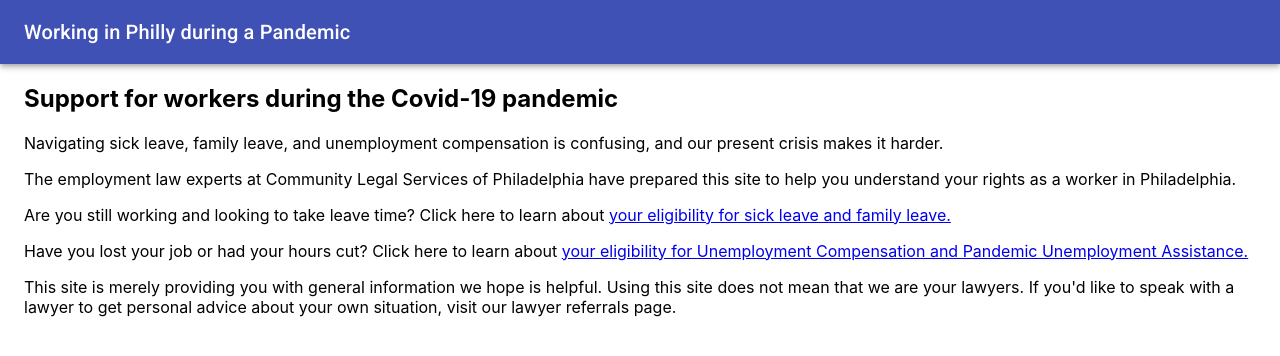
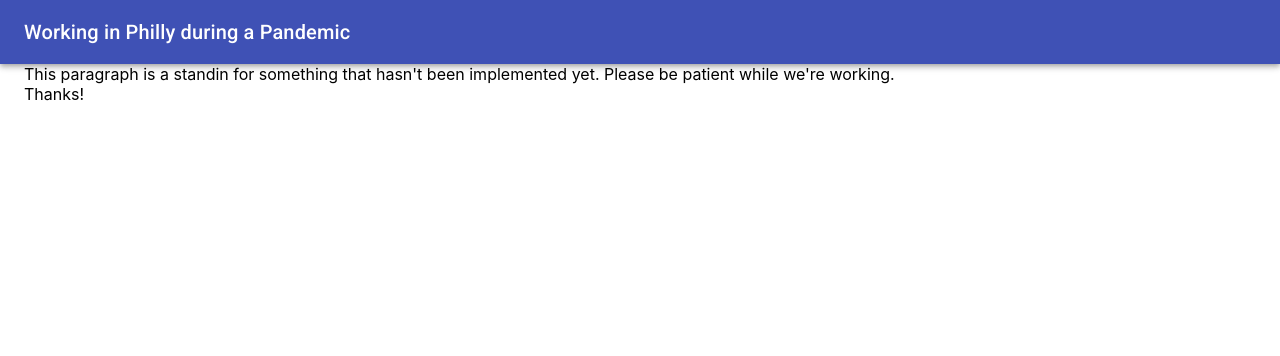
Before and after one commit to CLSPhila/philly-worker-support, a React (Create React App) app: page /questions/leave-benefits in a window 1280 px wide. Shown: the top 356 px of the page. Built offline with nearby package versions, Linux system fonts and the light colour scheme.

Commit message:
endpoints are routes, now, not just components w/in the Questioner, so user can save a url and revisit it.

```diff
--- a/src/App.js
+++ b/src/App.js
@@ -2,8 +2,11 @@
 import { BrowserRouter as Router, Switch, Route } from "react-router-dom";
 import "./App.css";
 import { LandingPage } from "./components/pages/LandingPage";
+import { INTERVIEW_SLUG as leaveBenefitsUrl } from "./components/interviews/LeaveBenefitsQuestions";
+import { INTERVIEW_SLUG as ucBenefitsUrl } from "./components/interviews/UCandPUAQuestions";
 import { LeaveBenefitsInterview } from "./components/pages/LeaveBenefitsInterview";
 import { UCandPUAInterview } from "./components/pages/UCandPUAInterview";
+import { ExplanationPage } from "./components/pages/ExplanationPage";
 import AppBar from "@material-ui/core/AppBar";
 import { makeStyles } from "@material-ui/core/styles";
 import Toolbar from "@material-ui/core/Toolbar";
@@ -40,12 +43,16 @@
       </nav>
       <Container>
         <Switch>
-          <Route path="/leave-benefits">
+          <Route exact path={"/" + leaveBenefitsUrl}>
             <LeaveBenefitsInterview />
           </Route>
-          <Route path="/uc-pua-benefits">
+          <Route exact path={"/" + ucBenefitsUrl}>
             <UCandPUAInterview />
           </Route>
+          <Route
+            path="/:interviewSlug/:explanationSlug"
+            component={ExplanationPage}
+          ></Route>
           <Route path="/">
             <LandingPage />
           </Route>
--- a/src/components/interviews/LeaveBenefitsQuestions.js
+++ b/src/components/interviews/LeaveBenefitsQuestions.js
@@ -1,4 +1,5 @@
 import React from "react";
+import { Redirect } from "react-router-dom";
 import NotImplementedYet from "../extras/NotImplementedYet";
 import AreYouCurrentlyWorking from "../questions/AreYouCurrentlyWorking";
 import NotCurrentlyWorking from "../questions/NotCurrentlyWorking";
@@ -28,6 +29,8 @@
  * question.
  */
 
+export const INTERVIEW_SLUG = "leave-benefits";
+
 /**
  * Given the current answers to the questions, return the component that should get rendered.
  * @param {*} state
@@ -48,7 +51,7 @@
           pickChildCareAndFMLAInformation(state)
         );
       case "reducedHours":
-        return <ReducedHoursExplanation />;
+        return redirectToSlug("reduced-hours");
       case "unsafeWorkingConditions":
         return (
           pickNextEmployeeOrIndependentQuestion(state, dispatch) ||
@@ -77,14 +80,14 @@
           pickChildCareAndFMLAInformation(state)
         );
       case "workingconditions":
-        return <WorkersRightToComplain />;
+        return redirectToSlug("workers-right-to-complain");
       case "workClosed":
         return (
           pickNextPhillySickQuestion(state, dispatch) ||
           pickPhillySickLeaveInformation(state)
         );
       case "other":
-        return <NoOtherHelp />;
+        return redirectToSlug("other");
       default:
         return (
           <NotCurrentlyWorking
@@ -98,7 +101,7 @@
   // Default
   return <AreYouCurrentlyWorking dispatch={dispatch} />;
 }
-
+// TODO Don't need to identify the components in the questions list.
 export const questions = [
   {
     id: "areYouCurrentlyWorking",
@@ -186,6 +189,105 @@
   },
 ];
 
+export const explanations = [
+  {
+    slug: "reduced-hours",
+    component: <ReducedHoursExplanation />,
+  },
+  {
+    slug: "workers-right-to-complain",
+    component: <WorkersRightToComplain />,
+  },
+  {
+    slug: "other",
+    component: <NoOtherHelp />,
+  },
+  {
+    slug: "nlra-osha",
+    component: <WantLeaveBecauseUnsafe.NLRAStateOrderOSHA />,
+  },
+  {
+    slug: "unsafe-nonemployee",
+    component: <WantLeaveBecauseUnsafe.NonEmployeeAdvice />,
+  },
+  {
+    slug: "leave-is-protected",
+    component: <ProtectedLeaveInfo.LeaveIsProtected />,
+  },
+  {
+    slug: "leave-not-protected",
+    component: <ProtectedLeaveInfo.LeaveIsNotProtected />,
+  },
+  {
+    slug: "fed-sick-philly-paid-sick-and-fmla",
+    component: (
+      <WantLeaveBecauseSickInfo.FedSickPhillySickandFMLA
+        phillyLeaveIsPaid={true}
+      />
+    ),
+  },
+  {
+    slug: "fed-sick-philly-unpaid-sick-and-fmla",
+    component: (
+      <WantLeaveBecauseSickInfo.FedSickPhillySickandFMLA
+        phillyLeaveIsPaid={false}
+      />
+    ),
+  },
+  {
+    slug: "eligible-philly-leave",
+    component: <WantLeaveBecauseWorkClosed.EligibleForPhillyLeave />,
+  },
+  {
+    slug: "ineligible-philly-leave",
+    component: <WantLeaveBecauseWorkClosed.NotEligibleForPhillyLeave />,
+  },
+  {
+    slug: "fmla-for-childcare",
+    component: <WantLeaveForDaycareInfo.QualifyForFMLA />,
+  },
+  {
+    slug: "no-fmla-for-childcare",
+    component: <WantLeaveForDaycareInfo.NotQualifiedForFMLA />,
+  },
+  {
+    slug: "fed-sick-only",
+    component: <WantLeaveBecauseSickInfo.FedSickOnly />,
+  },
+  {
+    slug: "philly-paid-sick-and-fmla",
+    component: (
+      <WantLeaveBecauseSickInfo.PhillySickandFMLA phillyLeaveIsPaid={true} />
+    ),
+  },
+  {
+    slug: "philly-unpaid-sick-and-fmla",
+    component: (
+      <WantLeaveBecauseSickInfo.PhillySickandFMLA phillyLeaveIsPaid={false} />
+    ),
+  },
+  {
+    slug: "philly-paid-sick",
+    component: (
+      <WantLeaveBecauseSickInfo.PhillySickOnly phillyLeaveIsPaid={true} />
+    ),
+  },
+  {
+    slug: "philly-unpaid-sick",
+    component: (
+      <WantLeaveBecauseSickInfo.PhillySickOnly phillyLeaveIsPaid={false} />
+    ),
+  },
+  {
+    slug: "not-fed-sick-philly-sick-or-fmla",
+    component: <WantLeaveBecauseSickInfo.NotFedSickPhillySickOrFMLA />,
+  },
+  {
+    slug: "fmla",
+    component: <WantLeaveBecauseSickInfo.FMLAOnly />,
+  },
+];
+
 /**
  * Determine the next question to ask related to whether user is
  * an Independent Contractor or Employee.
@@ -232,9 +334,9 @@
     (state.haveBoss.answer === "yes" || state.trackHours.answer === "yes") &&
     state.ownBusiness.answer === "no"
   ) {
-    return <WantLeaveBecauseUnsafe.NLRAStateOrderOSHA />;
+    return redirectToSlug("nlra-osha");
   } else {
-    return <WantLeaveBecauseUnsafe.NonEmployeeAdvice />;
+    return redirectToSlug("unsafe-nonemployee");
   }
 }
 /**
@@ -417,9 +519,9 @@
     checkIfEligibleForFedSick(state) ||
     checkIfEligibleForPhillySick(state)
   ) {
-    return <ProtectedLeaveInfo.LeaveIsProtected />;
+    return redirectToSlug("leave-is-protected");
   }
-  return <ProtectedLeaveInfo.LeaveIsNotProtected />;
+  return redirectToSlug("leave-not-protected");
 }
 
 /**
@@ -437,39 +539,44 @@
   const phillyLeaveIsPaid = state.employerHasTenEmployees.answer === "yes";
 
   if (isEligibleForFedSick && isEligibleForPhillySick && isEligibleForFMLA) {
-    return (
-      <WantLeaveBecauseSickInfo.FedSickPhillySickandFMLA
-        phillyLeaveIsPaid={phillyLeaveIsPaid}
-      />
-    );
+    if (phillyLeaveIsPaid) {
+      return redirectToSlug("fed-sick-philly-paid-sick-and-fmla");
+    } else {
+      return redirectToSlug("fed-sick-philly-unpaid-sick-and-fmla");
+    }
   }
 
   if (isEligibleForFedSick && !isEligibleForPhillySick && !isEligibleForFMLA) {
-    return <WantLeaveBecauseSickInfo.FedSickOnly />;
+    return redirectToSlug("fed-sick-only");
   }
 
   if (!isEligibleForFedSick && isEligibleForPhillySick && isEligibleForFMLA) {
-    return (
-      <WantLeaveBecauseSickInfo.PhillySickandFMLA
-        phillyLeaveIsPaid={phillyLeaveIsPaid}
-      />
-    );
+    if (phillyLeaveIsPaid) {
+      return redirectToSlug("philly-paid-sick-and-fmla");
+    } else {
+      redirectToSlug("philly-unpaid-sick-and-fmla");
+    }
   }
   if (!isEligibleForFedSick && isEligibleForPhillySick && !isEligibleForFMLA) {
-    return (
-      <WantLeaveBecauseSickInfo.PhillySickOnly
-        phillyLeaveIsPaid={phillyLeaveIsPaid}
-      />
-    );
+    if (phillyLeaveIsPaid) {
+      return redirectToSlug("philly-paid-sick");
+    } else {
+      return redirectToSlug("philly-unpaid-sick");
+    }
   }
   if (!isEligibleForFedSick && !isEligibleForPhillySick && !isEligibleForFMLA) {
-    return <WantLeaveBecauseSickInfo.NotFedSickPhillySickOrFMLA />;
+    return redirectToSlug("not-fed-sick-philly-sick-or-fmla");
   }
   if (!isEligibleForFedSick && !isEligibleForPhillySick && isEligibleForFMLA) {
-    return <WantLeaveBecauseSickInfo.FedSickPhillySickandFMLA />;
+    return redirectToSlug("fmla");
   }
 
-  return <div>Sorry, you're not eligible for anything.</div>;
+  return (
+    <div>
+      Sorry, we could not find any eligible programs This might be a bug with
+      our site.
+    </div>
+  );
 }
 
 /**
@@ -559,9 +666,9 @@
   const isEligibleForPhillySick = checkIfEligibleForPhillySick(state);
 
   if (isEligibleForPhillySick) {
-    return <WantLeaveBecauseWorkClosed.EligibleForPhillyLeave />;
+    return redirectToSlug("eligible-philly-leave");
   }
-  return <WantLeaveBecauseWorkClosed.NotEligibleForPhillyLeave />;
+  return redirectToSlug("ineligible-philly-leave");
 }
 
 /**
@@ -587,9 +694,9 @@
     employedThirtyDays.answer === "yes" &&
     healthcareWorker.answer === "no"
   ) {
-    return <WantLeaveForDaycareInfo.QualifyForFMLA />;
+    return redirectToSlug("fmla-for-childcare");
   }
-  return <WantLeaveForDaycareInfo.NotQualifiedForFMLA />;
+  return redirectToSlug("no-fmla-for-childcare");
 }
 
 /**
@@ -647,3 +754,7 @@
   }
   return false;
 }
+
+function redirectToSlug(slug) {
+  return <Redirect to={"/" + INTERVIEW_SLUG + "/" + slug} />;
+}
--- a/src/components/interviews/UCandPUAQuestions.js
+++ b/src/components/interviews/UCandPUAQuestions.js
@@ -7,9 +7,10 @@
  * that should be asked, given that state.
  */
 import React from "react";
-import NotImplementedYet from "../extras/NotImplementedYet";
 import * as UCQuestions from "../questions/UCQuestions";
 import * as PUAEligibilityInfo from "../explanations/ApplyForPUA";
+import { Redirect } from "react-router-dom";
+export const INTERVIEW_SLUG = "uc-benefits";
 
 export const questions = [
   {
@@ -20,6 +21,21 @@
   },
   {
     id: "alreadyUsedBenefits",
+  },
+];
+
+function redirectToSlug(slug) {
+  return <Redirect to={"/" + INTERVIEW_SLUG + "/" + slug} />;
+}
+
+export const explanations = [
+  {
+    slug: "apply-for-pua",
+    component: <PUAEligibilityInfo.ApplyForPUA />,
+  },
+  {
+    slug: "pua-ineligible",
+    component: <PUAEligibilityInfo.NotEligibleForPUA />,
   },
 ];
 
@@ -69,7 +85,7 @@
     earnedEnough.answer === "no" ||
     alreadyUsedBenefits.answer === "yes"
   ) {
-    return <PUAEligibilityInfo.ApplyForPUA />;
+    return redirectToSlug("apply-for-pua");
   }
-  return <PUAEligibilityInfo.NotEligibleForPUA />;
+  return redirectToSlug("pua-ineligible");
 }
--- /dev/null
+++ b/src/components/pages/ExplanationPage.js
@@ -0,0 +1,49 @@
+import React from "react";
+import {
+  INTERVIEW_SLUG as benefitsUrl,
+  explanations as benefitsExplanations,
+} from "../interviews/LeaveBenefitsQuestions";
+import {
+  INTERVIEW_SLUG as ucUrl,
+  explanations as ucExplanations,
+} from "../interviews/UCandPUAQuestions";
+import NotImplementedYet from "../extras/NotImplementedYet";
+
+export const ExplanationPage = ({ match, location }) => {
+  console.log("Explaining:");
+  console.log(match);
+  console.log(location);
+  const { params } = match;
+
+  const { interviewSlug, explanationSlug } = params;
+  return pickExplanation(interviewSlug, explanationSlug);
+};
+
+function componentOr404(explanations) {
+  if (explanations.length === 0) {
+    return <NotImplementedYet />;
+  } else {
+    return explanations[0].component;
+  }
+}
+
+function pickExplanation(interviewSlug, explanationSlug) {
+  switch (interviewSlug) {
+    case benefitsUrl: {
+      let explanations = benefitsExplanations.filter(
+        (e) => e.slug === explanationSlug
+      );
+      return componentOr404(explanations);
+    }
+    case ucUrl: {
+      let explanations = ucExplanations.filter(
+        (e) => e.slug === explanationSlug
+      );
+      return componentOr404(explanations);
+    }
+    default: {
+      let explanations = [];
+      return componentOr404(explanations);
+    }
+  }
+}
--- a/src/components/pages/LandingPage.js
+++ b/src/components/pages/LandingPage.js
@@ -1,7 +1,7 @@
 import React from "react";
 import { Link } from "react-router-dom";
-import Paper from "@material-ui/core/Paper";
-import Button from "@material-ui/core/Button";
+import { INTERVIEW_SLUG as leaveBenefitsUrl } from "../interviews/LeaveBenefitsQuestions";
+import { INTERVIEW_SLUG as ucBenefitsUrl } from "../interviews/UCandPUAQuestions";
 
 export const LandingPage = () => {
   return (
@@ -17,18 +17,23 @@
         in Philadelphia.
       </p>
       <p>
+        <b>
           Are you still working and looking to take leave time? Click here to
           learn about{" "}
-        <Link to="/leave-benefits">
+          <Link to={"/" + leaveBenefitsUrl}>
             your eligibility for sick leave and family leave.
           </Link>
+        </b>
       </p>
       <p>
-        Have you lost your job or had your hours cut? Click here to learn about{" "}
-        <Link to="/uc-pua-benefits">
+        <b>
+          Have you lost your job or had your hours cut? Click here to learn
+          about{" "}
+          <Link to={"/" + ucBenefitsUrl}>
             your eligibility for Unemployment Compensation and Pandemic
             Unemployment Assistance.
           </Link>
+        </b>
       </p>
       <p>
         This site is merely providing you with general information we hope is
```
Also changed, not shown: src/components/explanations/WantLeaveBecauseSick.js (+22 -1 lines). Lines whose indentation alone changed are shown as unchanged.
